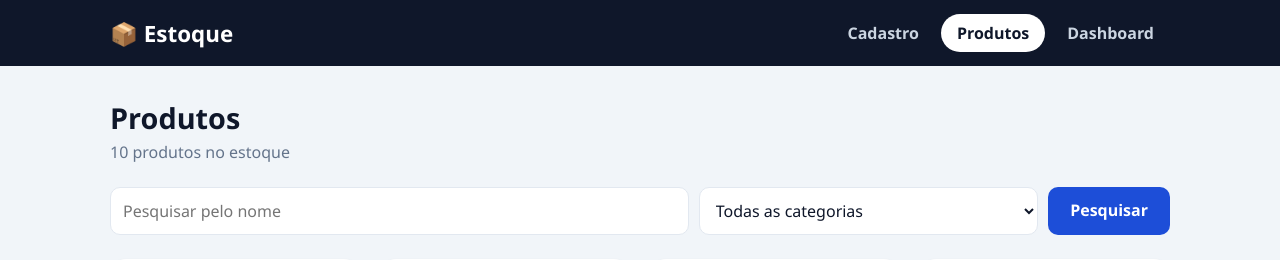
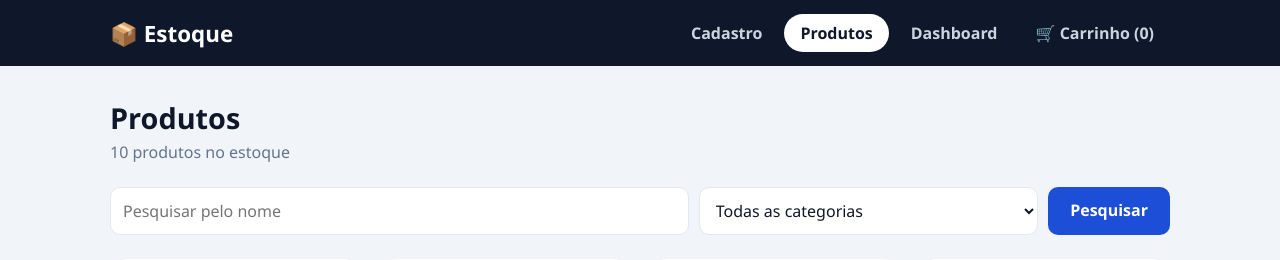
Before and after one commit to FelipeSDF/Academia, a Django app: page /produtos in a window 1280 px wide. Shown: the top 260 px of the page. Run offline with Django 5.2, Linux system fonts and the light colour scheme; data comes from the database, SQL or seed files in the repository.

Commit message:
adiciona carrinho de compras
O carrinho fica na sessao. Ao adicionar e ao comprar confere se ainda
tem estoque suficiente, e a compra so acontece se todos os itens
estiverem disponiveis.

```diff
--- a/produtos/templates/produtos.html
+++ b/produtos/templates/produtos.html
@@ -16,11 +16,18 @@
                 <a href="/home" {% if request.path == '/home' %}class="ativo"{% endif %}>Cadastro</a>
                 <a href="/produtos" {% if request.path == '/produtos' %}class="ativo"{% endif %}>Produtos</a>
                 <a href="/dashboard" {% if request.path == '/dashboard' %}class="ativo"{% endif %}>Dashboard</a>
+                <a href="/carrinho" {% if request.path == '/carrinho' %}class="ativo"{% endif %}>🛒 Carrinho ({{ request.session.carrinho|length }})</a>
             </nav>
         </div>
     </header>
 
     <main>
+        {% if messages %}
+            {% for mensagem in messages %}
+                <p class="mensagem {{ mensagem.tags }}">{{ mensagem }}</p>
+            {% endfor %}
+        {% endif %}
+
         <div class="titulo">
             <h1>Produtos</h1>
             <p>{{ produtos|length }} produto{{ produtos|length|pluralize }} no estoque</p>
@@ -76,6 +83,18 @@
                         </div>
                     </div>
 
+                    {% if produto.quantidade > 0 %}
+                        <form method='post' action="/carrinho/adicionar/{{ produto.id }}" class="adicionar">
+                            {% csrf_token %}
+                            <input type="number" name="quantidade" value="1" min="1" max="{{ produto.quantidade }}">
+                            <button class="botao">🛒 Adicionar</button>
+                        </form>
+                    {% else %}
+                        <div class="adicionar">
+                            <button class="botao" disabled>Sem estoque</button>
+                        </div>
+                    {% endif %}
+
                     <div class="links">
                         <a href="/editar/{{ produto.id }}">Editar</a>
                         <a class="excluir" href="/excluir/{{ produto.id }}" onclick="return confirm('Excluir {{ produto.nome }}?')">Excluir</a>
--- a/produtos/urls.py
+++ b/produtos/urls.py
@@ -10,4 +10,8 @@ urls = [
     path('produtos', views.produtos),
     path('entrada/<int:id>', views.entrada),
     path('saida/<int:id>', views.saida),
+    path('carrinho', views.carrinho),
+    path('carrinho/adicionar/<int:id>', views.adicionar_carrinho),
+    path('carrinho/remover/<int:id>', views.remover_carrinho),
+    path('carrinho/comprar', views.comprar),
 ]
--- a/produtos/views.py
+++ b/produtos/views.py
@@ -1,4 +1,5 @@
 from django.db.models import Q, Avg
+from django.contrib import messages
 from django.shortcuts import render, redirect
 from .models import Produto
 from .forms import ProdutoForm
@@ -57,6 +58,11 @@ def editar(request, id):
 
 def excluir(request, id):
     Produto.objects.get(id=id).delete()
+
+    carrinho = request.session.get('carrinho', {})
+    carrinho.pop(str(id), None)
+    request.session['carrinho'] = carrinho
+
     return redirect('/produtos')
 
 
@@ -98,3 +104,77 @@ def saida(request, id):
         produto.save()
 
     return redirect('/produtos')
+
+
+def adicionar_carrinho(request, id):
+    produto = Produto.objects.get(id=id)
+    quantidade = int(request.POST.get('quantidade') or 0)
+
+    carrinho = request.session.get('carrinho', {})
+    no_carrinho = carrinho.get(str(id), 0)
+
+    if quantidade < 1:
+        messages.error(request, 'Escolha pelo menos 1 unidade.')
+    elif no_carrinho + quantidade > produto.quantidade:
+        messages.error(request, f'So tem {produto.quantidade} unidade(s) de {produto.nome} no estoque e voce ja tem {no_carrinho} no carrinho.')
+    else:
+        carrinho[str(id)] = no_carrinho + quantidade
+        request.session['carrinho'] = carrinho
+        messages.success(request, f'{quantidade} unidade(s) de {produto.nome} no carrinho.')
+
+    return redirect('/produtos')
+
+
+def remover_carrinho(request, id):
+    carrinho = request.session.get('carrinho', {})
+    carrinho.pop(str(id), None)
+    request.session['carrinho'] = carrinho
+    return redirect('/carrinho')
+
+
+def carrinho(request):
+    carrinho = request.session.get('carrinho', {})
+
+    itens = []
+    total = 0
+    for produto in Produto.objects.filter(id__in=carrinho.keys()):
+        quantidade = carrinho[str(produto.id)]
+        subtotal = produto.valor * quantidade
+        total += subtotal
+        itens.append({'produto': produto, 'quantidade': quantidade, 'subtotal': subtotal})
+
+    return render(request, 'carrinho.html', {'itens': itens, 'total': total})
+
+
+def comprar(request):
+    carrinho = request.session.get('carrinho', {})
+
+    if request.method != 'POST':
+        return redirect('/carrinho')
+
+    if not carrinho:
+        messages.error(request, 'O carrinho esta vazio.')
+        return redirect('/carrinho')
+
+    problemas = []
+    for id, quantidade in carrinho.items():
+        produto = Produto.objects.filter(id=id).first()
+
+        if produto is None:
+            problemas.append('Um produto do carrinho foi excluido do estoque.')
+        elif quantidade > produto.quantidade:
+            problemas.append(f'{produto.nome}: voce quer {quantidade}, mas so tem {produto.quantidade} no estoque.')
+
+    if problemas:
+        for problema in problemas:
+            messages.error(request, problema)
+        return redirect('/carrinho')
+
+    for id, quantidade in carrinho.items():
+        produto = Produto.objects.get(id=id)
+        produto.quantidade -= quantidade
+        produto.save()
+
+    request.session['carrinho'] = {}
+    messages.success(request, 'Compra finalizada! O estoque foi atualizado.')
+    return redirect('/carrinho')
```
Also changed, not shown: produtos/static/produtos/style.css (+67 -0 lines), produtos/templates/cadastro.html (+7 -0 lines), produtos/templates/carrinho.html (added, +76 -0 lines), produtos/templates/dashboard.html (+7 -0 lines), produtos/templates/editar.html (+7 -0 lines).
